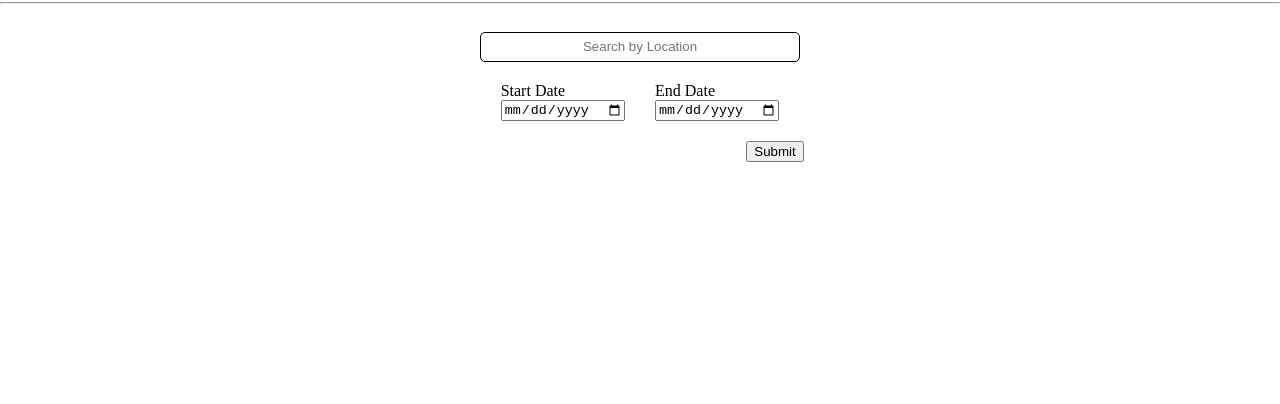
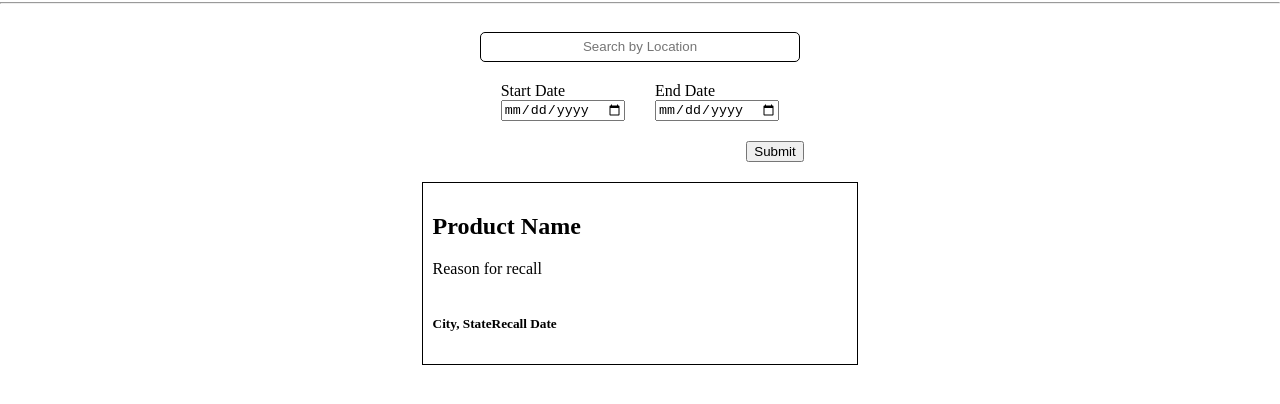
Before and after one commit to michaelvalenzuela/ajax-project, a website: page index.html in a window 1280 px wide. Shown: the part 78-482 px from the top of the page. Drawn offline with Linux system fonts and the light colour scheme.

Commit message:
Added default product skeleton

```diff
--- a/css/styles.css
+++ b/css/styles.css
@@ -1,7 +1,6 @@
 label {
   display: block;
 }
-
 
 .container {
   align-items: center;
@@ -37,3 +36,14 @@ label {
   position: relative;
   left: 135px;
 }
+
+.recall-container {
+  width: 60%;
+  border: 1px solid black;
+  margin: auto;
+  padding: 10px;
+}
+
+.recall-row {
+  display: flex;
+}
--- a/index.html
+++ b/index.html
@@ -33,8 +33,22 @@
           <button type="submit" class="submit-btn">Submit</button>
         </div>
       </form>
-      <div class="recall-container" id="recalls">
+
+      <div class="row">
+        <div class="recall-container" id="recalls">
+          <div class="recall">
+            <h2 class="product-title">Product Name</h2>
+            <p>
+              Reason for recall
+            </p>
+            <div class="recall-row">
+              <h5>City, State</h5>
+              <h5>Recall Date</h5>
+            </div>
+          </div>
+        </div>
       </div>
+
     </div>
   </main>
   <script src="js/data.js"></script>
```
